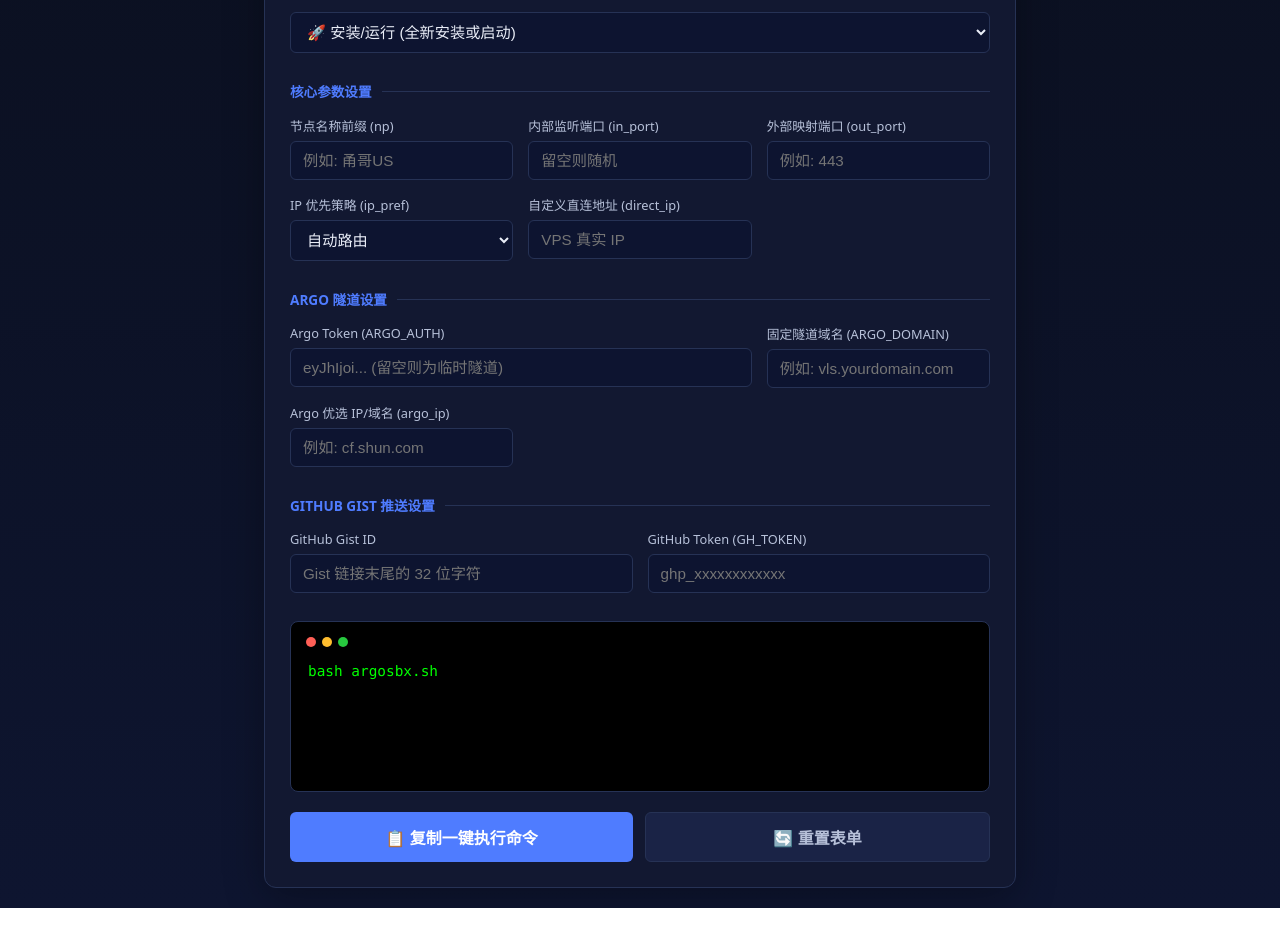
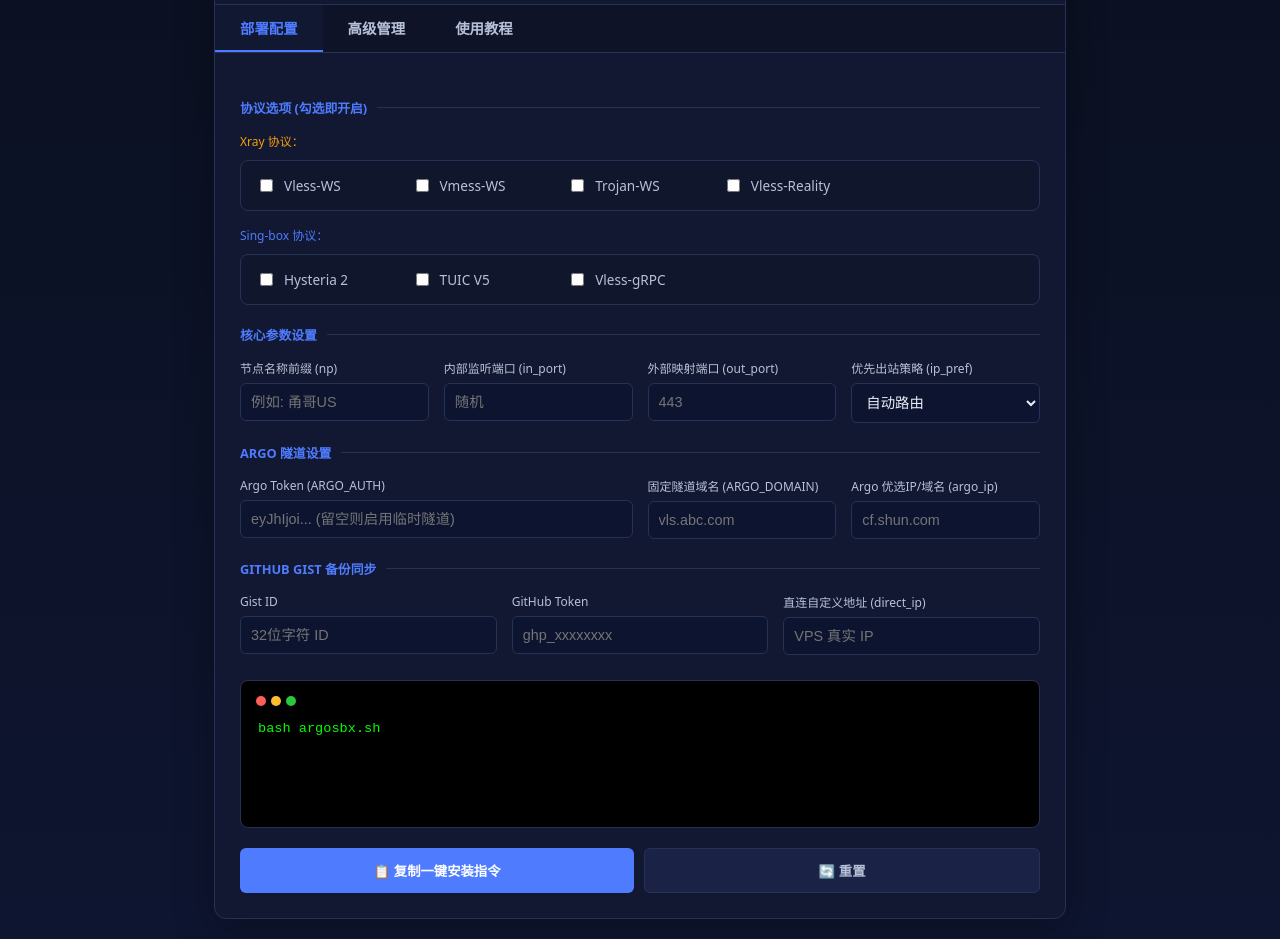
Before and after one commit to zv201413/info, a plain HTML site: page index.html in a window 1280 px wide. Shown: the part 143-1082 px from the top of the page. Before the commit the page ends 1051 px from the top, so only its background shows below. Drawn offline with Linux system fonts and the light colour scheme.

Commit message:
Update index.html

```diff
--- a/index.html
+++ b/index.html
@@ -5,6 +5,7 @@
   <meta name="viewport" content="width=device-width, initial-scale=1" />
   <title>甬哥-ArgoSBX小钢炮💣一键SSH V2026——zv修改版</title>
   <style>
+    /* 此处完全复写原版 CSS，确保视觉一致 */
     :root {
       --bg:#0b1020; --card:#121831; --ink:#e9edf7; --sub:#b7c1d9; --line:#263255;
       --acc:#4f7cff; --ok:#22c55e; --warn:#f59e0b; --err:#ef4444;
@@ -17,38 +18,35 @@
       --body-bg: #f7fafc;
     }
     body { margin: 0; font-family: system-ui, -apple-system, sans-serif; background: var(--body-bg); color: var(--ink); min-height: 100vh; padding: 20px; transition: 0.3s; }
-    .container { width: 100%; max-width: 750px; margin: 0 auto; background: var(--card); border-radius: 12px; border: 1px solid var(--line); box-shadow: 0 10px 40px rgba(0,0,0,0.3); overflow: hidden; }
+    .container { width: 100%; max-width: 850px; margin: 0 auto; background: var(--card); border-radius: 12px; border: 1px solid var(--line); box-shadow: 0 10px 40px rgba(0,0,0,0.3); overflow: hidden; }
+    .header { padding: 20px; border-bottom: 1px solid var(--line); display: flex; justify-content: space-between; align-items: center; }
+    .tabs { display: flex; background: rgba(0,0,0,0.2); border-bottom: 1px solid var(--line); }
+    .tab { padding: 12px 25px; cursor: pointer; color: var(--sub); font-size: 0.9rem; font-weight: bold; }
+    .tab.active { color: var(--acc); border-bottom: 2px solid var(--acc); background: rgba(79, 124, 255, 0.05); }
+    .content { padding: 25px; }
+    .section-title { font-size: 0.8rem; font-weight: bold; color: var(--acc); text-transform: uppercase; margin: 20px 0 15px 0; display: flex; align-items: center; gap: 10px; }
+    .section-title::after { content: ""; flex: 1; height: 1px; background: var(--line); }
+    .grid { display: grid; grid-template-columns: repeat(auto-fit, minmax(180px, 1fr)); gap: 15px; }
+    .item { display: flex; flex-direction: column; gap: 6px; }
+    label { font-size: 0.75rem; color: var(--sub); }
+    input, select { padding: 10px; border-radius: 6px; border: 1px solid var(--line); background: var(--input-bg); color: var(--ink); font-size: 0.9rem; outline: none; }
+    input:focus { border-color: var(--acc); }
 
-    .header { padding: 20px; border-bottom: 1px solid var(--line); display: flex; justify-content: space-between; align-items: center; background: rgba(255,255,255,0.02); }
-    .header h1 { margin: 0; font-size: 1.25rem; color: var(--acc); }
+    /* 协议勾选样式 */
+    .protocol-grid { display: grid; grid-template-columns: repeat(auto-fill, minmax(140px, 1fr)); gap: 10px; background: rgba(0,0,0,0.1); padding: 15px; border-radius: 8px; border: 1px solid var(--line); }
+    .check-item { display: flex; align-items: center; gap: 8px; font-size: 0.85rem; cursor: pointer; color: var(--sub); }
+    .check-item input { width: auto; cursor: pointer; }
+    .check-item:hover { color: var(--ink); }
 
-    .content { padding: 25px; }
-    .section { margin-bottom: 28px; }
-    .section-title { font-size: 0.85rem; font-weight: bold; color: var(--acc); text-transform: uppercase; margin-bottom: 15px; display: flex; align-items: center; gap: 10px; }
-    .section-title::after { content: ""; flex: 1; height: 1px; background: var(--line); }
-
-    /* Grid System */
-    .grid { display: grid; grid-template-columns: repeat(auto-fit, minmax(200px, 1fr)); gap: 15px; }
-    .item { display: flex; flex-direction: column; gap: 6px; }
-    label { font-size: 0.8rem; color: var(--sub); font-weight: 500; }
-    input, select { padding: 10px 12px; border-radius: 6px; border: 1px solid var(--line); background: var(--input-bg); color: var(--ink); font-size: 0.95rem; outline: none; transition: 0.2s; }
-    input:focus { border-color: var(--acc); box-shadow: 0 0 0 3px rgba(79, 124, 255, 0.15); }
-
-    /* Output Terminal */
-    .terminal { margin-top: 20px; background: #000; border-radius: 8px; border: 1px solid var(--line); padding: 15px; }
-    .term-head { display: flex; gap: 6px; margin-bottom: 12px; }
-    .dot { width: 10px; height: 10px; border-radius: 50%; }
-    textarea { width: 100%; background: transparent; border: none; color: #00ff00; font-family: 'Consolas', 'Monaco', monospace; font-size: 0.9rem; resize: none; outline: none; line-height: 1.5; }
-
-    .btns { display: flex; gap: 12px; margin-top: 20px; }
-    button { flex: 1; padding: 12px; border-radius: 6px; border: none; font-weight: bold; cursor: pointer; transition: 0.2s; font-size: 1rem; }
-    .btn-main { background: var(--acc); color: white; }
+    .terminal { margin-top: 25px; background: #000; border-radius: 8px; border: 1px solid var(--line); padding: 15px; }
+    textarea { width: 100%; background: transparent; border: none; color: #00ff00; font-family: monospace; font-size: 0.85rem; resize: none; outline: none; line-height: 1.6; }
+    .btn-group { display: flex; gap: 10px; margin-top: 20px; }
+    .btn { flex: 1; padding: 12px; border-radius: 6px; border: none; font-weight: bold; cursor: pointer; transition: 0.2s; }
+    .btn-primary { background: var(--acc); color: white; }
     .btn-sub { background: var(--button-bg-dark); color: var(--sub); border: 1px solid var(--line); }
-    button:hover { filter: brightness(1.1); transform: translateY(-1px); }
-
-    /* Toast */
-    #toast { visibility: hidden; min-width: 200px; background: var(--ok); color: #fff; text-align: center; border-radius: 6px; padding: 12px; position: fixed; top: 30px; left: 50%; transform: translateX(-50%); z-index: 100; font-weight: bold; transition: 0.3s; opacity: 0; }
-    #toast.show { visibility: visible; opacity: 1; top: 40px; }
+    #toast { visibility: hidden; background: var(--ok); color: white; padding: 10px 20px; border-radius: 5px; position: fixed; top: 20px; left: 50%; transform: translateX(-50%); z-index: 1000; }
+    #toast.show { visibility: visible; animation: f-in 0.3s forwards; }
+    @keyframes f-in { from {top: 0; opacity: 0;} to {top: 20px; opacity: 1;} }
   </style>
 </head>
 <body>
@@ -57,24 +55,32 @@
 
 <div class="container">
   <div class="header">
-    <h1>💣 ArgoSBX 小钢炮 一键部署</h1>
-    <button onclick="document.body.classList.toggle('light-mode')" class="btn-sub" style="flex:none; padding:6px 12px; font-size:0.8rem;">🌓 切换主题</button>
+    <h1>💣 ArgoSBX <span style="font-size:0.8rem; vertical-align:middle; opacity:0.6;">V2026 PRO</span></h1>
+    <button onclick="document.body.classList.toggle('light-mode')" class="btn-sub" style="padding: 5px 15px;">🌓 切换主题</button>
+  </div>
+
+  <div class="tabs">
+    <div class="tab active">部署配置</div>
+    <div class="tab">高级管理</div>
+    <div class="tab">使用教程</div>
   </div>
 
   <div class="content">
-    <div class="section">
-      <div class="section-title">常用脚本指令</div>
-      <div class="item">
-        <select id="main_cmd">
-          <option value="bash argosbx.sh">🚀 安装/运行 (全新安装或启动)</option>
-          <option value="bash argosbx.sh status">📊 查看状态 (节点信息/运行日志)</option>
-          <option value="bash argosbx.sh restart">🔄 重启服务 (应用新配置)</option>
-          <option value="bash argosbx.sh uninstall">🗑️ 彻底卸载 (清除所有文件)</option>
-        </select>
+    <div class="section-title">协议选项 (勾选即开启)</div>
+    <div style="margin-bottom:10px; font-size:0.75rem; color:var(--warn);">Xray 协议：</div>
+    <div class="protocol-grid">
+      <label class="check-item"><input type="checkbox" data-var="vls_ws" value="yes"> Vless-WS</label>
+      <label class="check-item"><input type="checkbox" data-var="vm_ws" value="yes"> Vmess-WS</label>
+      <label class="check-item"><input type="checkbox" data-var="tro_ws" value="yes"> Trojan-WS</label>
+      <label class="check-item"><input type="checkbox" data-var="vls_re" value="yes"> Vless-Reality</label>
     </div>
+    <div style="margin:15px 0 10px 0; font-size:0.75rem; color:var(--acc);">Sing-box 协议：</div>
+    <div class="protocol-grid">
+      <label class="check-item"><input type="checkbox" data-var="hy2" value="yes"> Hysteria 2</label>
+      <label class="check-item"><input type="checkbox" data-var="tuic" value="yes"> TUIC V5</label>
+      <label class="check-item"><input type="checkbox" data-var="vls_grpc" value="yes"> Vless-gRPC</label>
     </div>
 
-    <div class="section">
     <div class="section-title">核心参数设置</div>
     <div class="grid">
       <div class="item">
@@ -83,120 +89,104 @@
       </div>
       <div class="item">
         <label>内部监听端口 (in_port)</label>
-          <input type="number" id="in_port" data-var="in_port" placeholder="留空则随机" />
+        <input type="number" id="in_port" data-var="in_port" placeholder="随机" />
       </div>
       <div class="item">
         <label>外部映射端口 (out_port)</label>
-          <input type="number" id="out_port" data-var="out_port" placeholder="例如: 443" />
+        <input type="number" id="out_port" data-var="out_port" placeholder="443" />
       </div>
       <div class="item">
-          <label>IP 优先策略 (ip_pref)</label>
+        <label>优先出站策略 (ip_pref)</label>
         <select id="ip_pref" data-var="ip_pref">
           <option value="">自动路由</option>
           <option value="4">IPv4 优先</option>
           <option value="6">IPv6 优先</option>
         </select>
       </div>
-        <div class="item">
-          <label>自定义直连地址 (direct_ip)</label>
-          <input type="text" id="direct_ip" data-var="direct_ip" placeholder="VPS 真实 IP" />
-        </div>
-      </div>
     </div>
 
-    <div class="section">
     <div class="section-title">Argo 隧道设置</div>
     <div class="grid">
       <div class="item" style="grid-column: span 2;">
         <label>Argo Token (ARGO_AUTH)</label>
-          <input type="text" id="argo_token" data-var="ARGO_AUTH" placeholder="eyJhIjoi... (留空则为临时隧道)" />
+        <input type="text" data-var="ARGO_AUTH" placeholder="eyJhIjoi... (留空则启用临时隧道)" />
       </div>
       <div class="item">
         <label>固定隧道域名 (ARGO_DOMAIN)</label>
-          <input type="text" id="argo_domain" data-var="ARGO_DOMAIN" placeholder="例如: vls.yourdomain.com" />
+        <input type="text" data-var="ARGO_DOMAIN" placeholder="vls.abc.com" />
       </div>
       <div class="item">
-          <label>Argo 优选 IP/域名 (argo_ip)</label>
-          <input type="text" id="argo_ip" data-var="argo_ip" placeholder="例如: cf.shun.com" />
-        </div>
+        <label>Argo 优选IP/域名 (argo_ip)</label>
+        <input type="text" data-var="argo_ip" placeholder="cf.shun.com" />
       </div>
     </div>
 
-    <div class="section">
-      <div class="section-title">GitHub Gist 推送设置</div>
+    <div class="section-title">GitHub Gist 备份同步</div>
     <div class="grid">
       <div class="item">
-          <label>GitHub Gist ID</label>
-          <input type="text" id="gist_id" data-var="GIST_ID" placeholder="Gist 链接末尾的 32 位字符" />
+        <label>Gist ID</label>
+        <input type="text" data-var="GIST_ID" placeholder="32位字符 ID" />
       </div>
       <div class="item">
-          <label>GitHub Token (GH_TOKEN)</label>
-          <input type="text" id="gh_token" data-var="GH_TOKEN" placeholder="ghp_xxxxxxxxxxxx" />
+        <label>GitHub Token</label>
+        <input type="text" data-var="GH_TOKEN" placeholder="ghp_xxxxxxxx" />
       </div>
+      <div class="item">
+        <label>直连自定义地址 (direct_ip)</label>
+        <input type="text" data-var="direct_ip" placeholder="VPS 真实 IP" />
       </div>
     </div>
 
     <div class="terminal">
-      <div class="term-head">
-        <div class="dot" style="background:#ff5f56"></div>
-        <div class="dot" style="background:#ffbd2e"></div>
-        <div class="dot" style="background:#27c93f"></div>
+      <div style="display:flex; gap:5px; margin-bottom:10px;">
+        <div style="width:10px;height:10px;border-radius:50%;background:#ff5f56"></div>
+        <div style="width:10px;height:10px;border-radius:50%;background:#ffbd2e"></div>
+        <div style="width:10px;height:10px;border-radius:50%;background:#27c93f"></div>
       </div>
-      <textarea id="output" rows="5" readonly></textarea>
+      <textarea id="output" rows="4" readonly></textarea>
     </div>
 
-    <div class="btns">
-      <button class="btn-main" id="copyBtn">📋 复制一键执行命令</button>
-      <button class="btn-sub" onclick="location.reload()">🔄 重置表单</button>
+    <div class="btn-group">
+      <button class="btn btn-primary" id="copy">📋 复制一键安装指令</button>
+      <button class="btn btn-sub" onclick="location.reload()">🔄 重置</button>
     </div>
   </div>
 </div>
 
 <script>
   const output = document.getElementById('output');
-  const inputs = document.querySelectorAll('[data-var]');
-  const mainCmd = document.getElementById('main_cmd');
 
-  // 1:1 复刻原版的 Bash 变量拼接逻辑
-  function updateCommand() {
+  function update() {
     let vars = "";
-    inputs.forEach(el => {
-      const val = el.value.trim();
-      if (val) {
-        // 使用标准的 key="value" 格式
-        vars += `${el.getAttribute('data-var')}="${val}" `;
-      }
+    // 抓取所有 input (text/number/select)
+    document.querySelectorAll('input[type="text"][data-var], input[type="number"][data-var], select[data-var]').forEach(el => {
+      if(el.value.trim()) vars += `${el.getAttribute('data-var')}="${el.value.trim()}" `;
+    });
+    // 抓取所有 checkbox (协议选项)
+    document.querySelectorAll('input[type="checkbox"][data-var]:checked').forEach(el => {
+      vars += `${el.getAttribute('data-var')}="yes" `;
     });
 
-    output.value = vars + mainCmd.value;
+    const cmd = "bash argosbx.sh";
+    output.value = vars + cmd;
   }
 
-  // 监听所有输入变动
-  inputs.forEach(input => input.addEventListener('input', updateCommand));
-  mainCmd.addEventListener('change', updateCommand);
+  document.querySelectorAll('input, select').forEach(el => {
+    el.addEventListener('input', update);
+    el.addEventListener('change', update);
+  });
 
-  // 初始化预览
-  updateCommand();
+  update();
 
-  // 复制逻辑
-  document.getElementById('copyBtn').addEventListener('click', async () => {
+  document.getElementById('copy').addEventListener('click', async () => {
     output.select();
     try {
       await navigator.clipboard.writeText(output.value);
-      showToast('🎉 命令已成功复制，请前往 SSH 粘贴！');
-    } catch (err) {
-      document.execCommand('copy');
-      showToast('✅ 已复制');
-    }
+      const t = document.getElementById('toast');
+      t.className = 'show';
+      setTimeout(() => t.className = '', 2500);
+    } catch(e) { document.execCommand('copy'); }
   });
-
-  function showToast(msg) {
-    const toast = document.getElementById("toast");
-    toast.textContent = msg;
-    toast.className = "show";
-    setTimeout(() => { toast.className = toast.className.replace("show", ""); }, 2500);
-  }
 </script>
-
 </body>
 </html>
```
Lines whose indentation alone changed are shown as unchanged.
